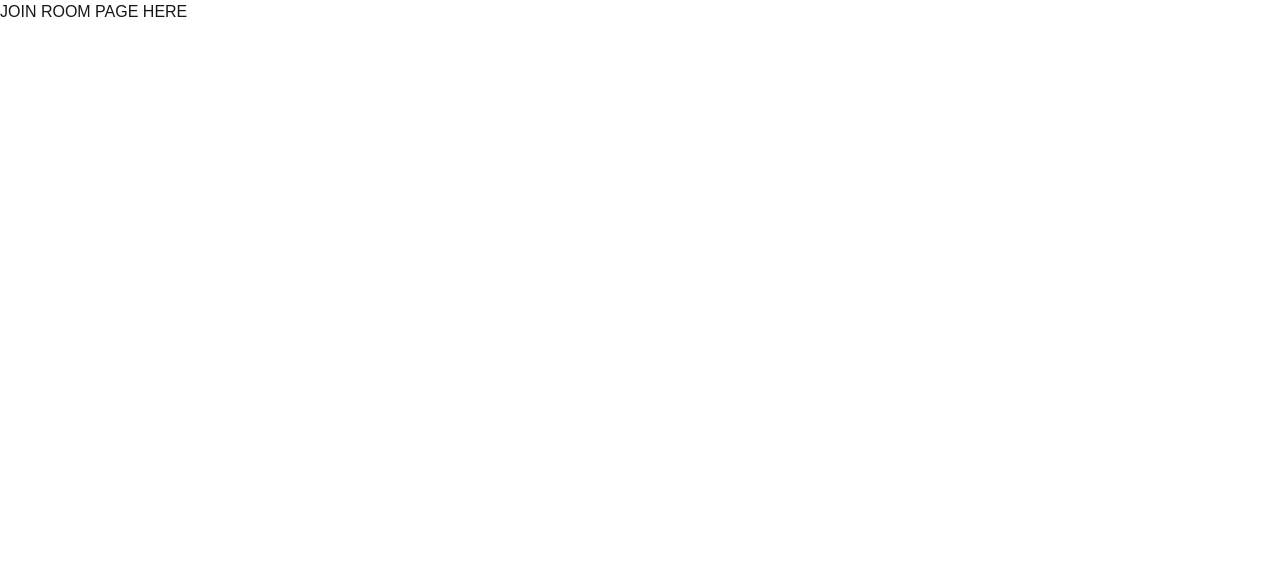
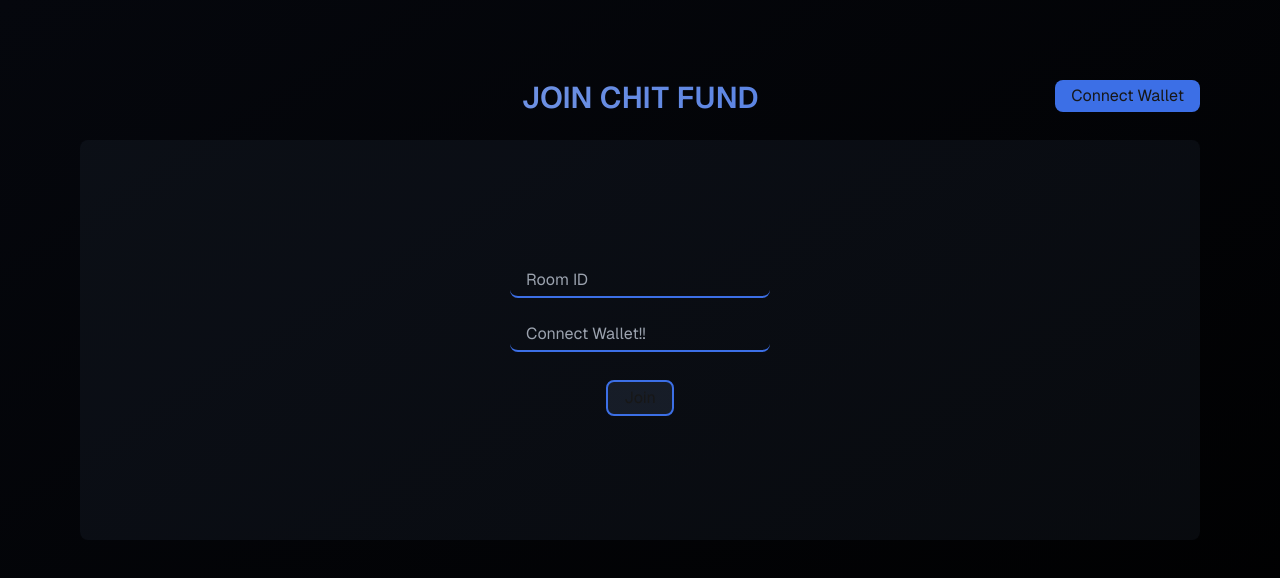
Before and after one commit to Somnathumapathi/chEthFunds, a Next.js app in the folder chethfunds/: page /join in a window 1280 px wide. Shown: the top 578 px of the page. Built offline with nearby package versions, Linux system fonts and the light colour scheme.

Commit message:
join page

```diff
--- a/chethfunds/src/app/join/page.js
+++ b/chethfunds/src/app/join/page.js
@@ -1,11 +1,50 @@
-import React from 'react'
+"use client";
+import React, { useEffect, useState } from 'react'
 
 const join = () => {
-  return (
-    <div>
-        JOIN ROOM PAGE HERE
-    </div>
-  )
+    const [roomId, setRoomId] = useState('')
+    const [wallet, setWallet] = useState()
+
+    const connectWallet = async () => {
+        const { ethereum } = window
+        if (!ethereum) return alert("Please install MetaMask!")
+        const accounts = await ethereum.request({ method: 'eth_requestAccounts' })
+        const chainId = await ethereum.request({ method: 'eth_chainId' })
+        console.log(chainId)
+        const account = accounts[0]
+        setWallet(account)
+    }
+    useEffect(() => {
+        connectWallet()
+    }, [])
+
+    const joinRoom = (e) => {
+        e.preventDefault();
+        if (!roomId) {
+            alert("Please enter room ID");
+            return;
+        } if (!wallet) {
+            alert("Connect your wallet!!")
+            return;
+        }
+        // TODO: Handle join
+    }
+
+    return (
+        <div className='min-h-screen p-8 pb-20 gap-16 sm:p-20 font-[family-name:var(--font-geist-sans)] bg-gradient-to-br from-background to-black'>
+            <h1 className="text-3xl font-semibold bg-clip-text bg-gradient-to-r from-primary to-accent text-transparent text-center">JOIN CHIT FUND</h1>
+            { !wallet &&
+            <button className='bg-accent px-4 py-1 rounded-lg absolute top-20 right-20'>Connect Wallet</button>
+            }
+            <div className='flex justify-center items-center h-[400px] rounded-lg bg-primary/5 my-6'>
+                <form className='flex flex-col gap-5 m-10 w-max justify-center items-center'>
+                    <input type="text" value={roomId} onChange={(e) => setRoomId(e.target.value)} placeholder='Room ID' className='bg-inherit px-4 py-1 active:border-0 border-b-2 border-accent rounded-lg w-fit' />
+                    <input type="text" value={wallet} onChange={(e) => setRoomId(e.target.value)} placeholder='Connect Wallet!!' disabled className='bg-inherit px-4 py-1 active:border-0 border-b-2 border-accent rounded-lg cursor-not-allowed w-min' />
+                    <button type="submit" onClick={(e) => joinRoom(e)} className='w-max px-4 py-1 border-2 border-accent rounded-lg bg-primary/10 mt-2'>Join</button>
+                </form>
+            </div>
+        </div>
+    )
 }
 
 export default join
--- a/chethfunds/src/app/page.js
+++ b/chethfunds/src/app/page.js
@@ -7,7 +7,7 @@ export default function Home() {
   const router = useRouter()
 
   return (
-    <div className="grid grid-rows-[20px_1fr_20px] items-center justify-items-center min-h-screen p-8 pb-20 gap-16 sm:p-20 font-[family-name:var(--font-geist-sans)] bg-background">
+    <div className="grid grid-rows-[20px_1fr_20px] items-center justify-items-center min-h-screen p-8 pb-20 gap-16 sm:p-20 font-[family-name:var(--font-geist-sans)] bg-gradient-to-br from-background to-black">
       <h1 className="text-3xl font-semibold bg-clip-text bg-gradient-to-r from-primary to-accent text-transparent">ChETH FUNDS</h1>
       <div className="flex flex-row items-center justify-center gap-12 w-2/3">
         <div className={card}>
```
